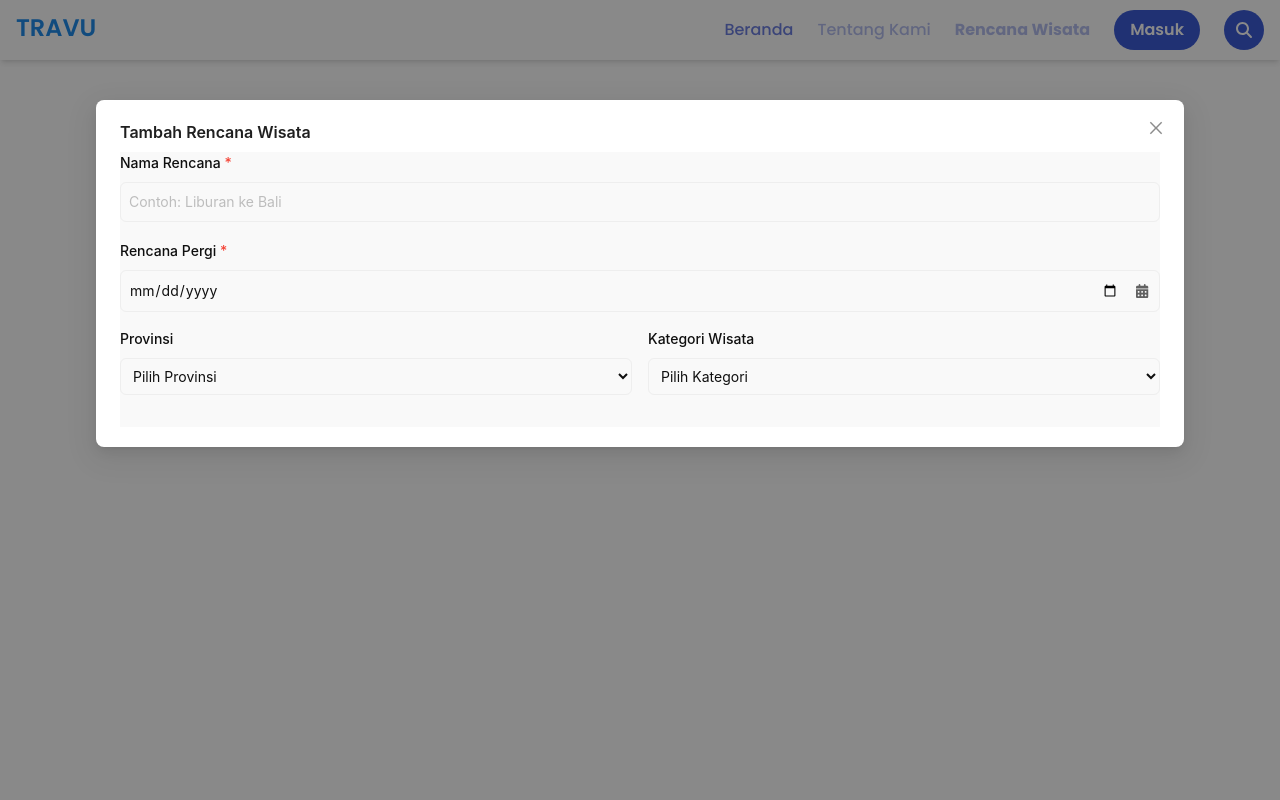
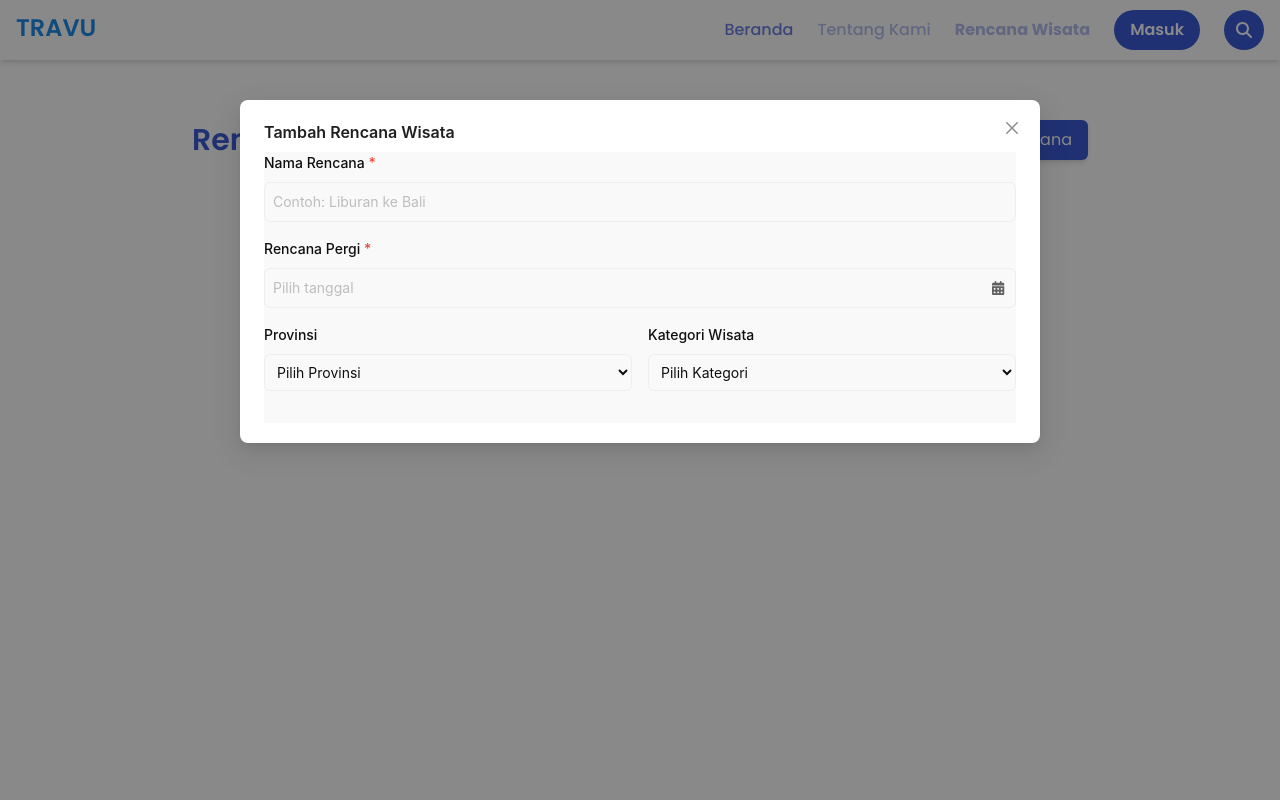
Before and after one commit to Travu-Team/travu-febe, a React (Vite) app in the folder frontend/my-react-app/: page /plan in a window 1280 px wide. Both pictures are taken after a click on the button "Tambah Rencana". Shown: the top 800 px of the page. Built offline with nearby package versions, Linux system fonts and the light colour scheme.

Commit message:
edit minor form travel plan

```diff
--- a/frontend/my-react-app/src/pages/plan/TravelPlanForm.jsx
+++ b/frontend/my-react-app/src/pages/plan/TravelPlanForm.jsx
@@ -5,6 +5,8 @@ import { FontAwesomeIcon } from "@fortawesome/react-fontawesome";
 import { faTrash, faExclamationTriangle, faCalendarAlt } from "@fortawesome/free-solid-svg-icons";
 import { toast, ToastContainer } from 'react-toastify';
 import 'react-toastify/dist/ReactToastify.css';
+import DatePicker from "react-datepicker";
+import "react-datepicker/dist/react-datepicker.css";
 
 const TravelPlanForm = ({ visible, onClose, editingPlan }) => {
   const [selectedProvince, setSelectedProvince] = useState('');
@@ -22,7 +24,7 @@ const TravelPlanForm = ({ visible, onClose, editingPlan }) => {
   // Mengambil data dari file CSV saat modal terbuka
   useEffect(() => {
     if (visible) {
-      fetch('/src/data/wisata_indonesia_final_fix.csv')
+      fetch('/wisata_indonesia_final_fix.csv')
         .then(res => res.text())
         .then(csvText => {
           const result = Papa.parse(csvText, { header: true });
@@ -105,10 +107,10 @@ const TravelPlanForm = ({ visible, onClose, editingPlan }) => {
     }));
   };
 
-  const handleDateChange = (e) => {
+  const handleDateChange = (date) => {
     setTravelPlan(prev => ({
       ...prev,
-      date: e.target.value
+      date: date ? date.toISOString().split('T')[0] : ''
     }));
   };
 
@@ -311,7 +313,8 @@ const TravelPlanForm = ({ visible, onClose, editingPlan }) => {
     <Modal
       open={visible}
       onCancel={handleCancel}
-      width= "85vw"
+      width="85vw"
+      className="lg:w-1/2 lg:!max-w-[800px]"
       title="Tambah Rencana Wisata"
       footer={null}
       destroyOnClose={false}
@@ -340,16 +343,18 @@ const TravelPlanForm = ({ visible, onClose, editingPlan }) => {
               Rencana Pergi <span className="text-red-500">*</span>
             </label>
             <div className="relative">
-              <input
-                type="date"
+              <DatePicker
+                selected={travelPlan.date ? new Date(travelPlan.date) : null}
+                onChange={handleDateChange}
+                dateFormat="dd/MM/yyyy"
+                minDate={new Date()}
+                placeholderText="Pilih tanggal"
                 className="w-full border rounded-md p-2 pr-10 focus:outline-none focus:ring-2 focus:ring-blue-500 bg-white text-black"
-                value={travelPlan.date}
-                onChange={handleDateChange}
-                min={new Date().toISOString().split('T')[0]}
+                wrapperClassName="w-full"
               />
               <FontAwesomeIcon
                 icon={faCalendarAlt}
-                className="absolute right-3 top-1/2 -translate-y-1/2 text-gray-700"
+                className="absolute right-3 top-1/2 -translate-y-1/2 text-gray-700 pointer-events-none"
               />
             </div>
           </div>
```
